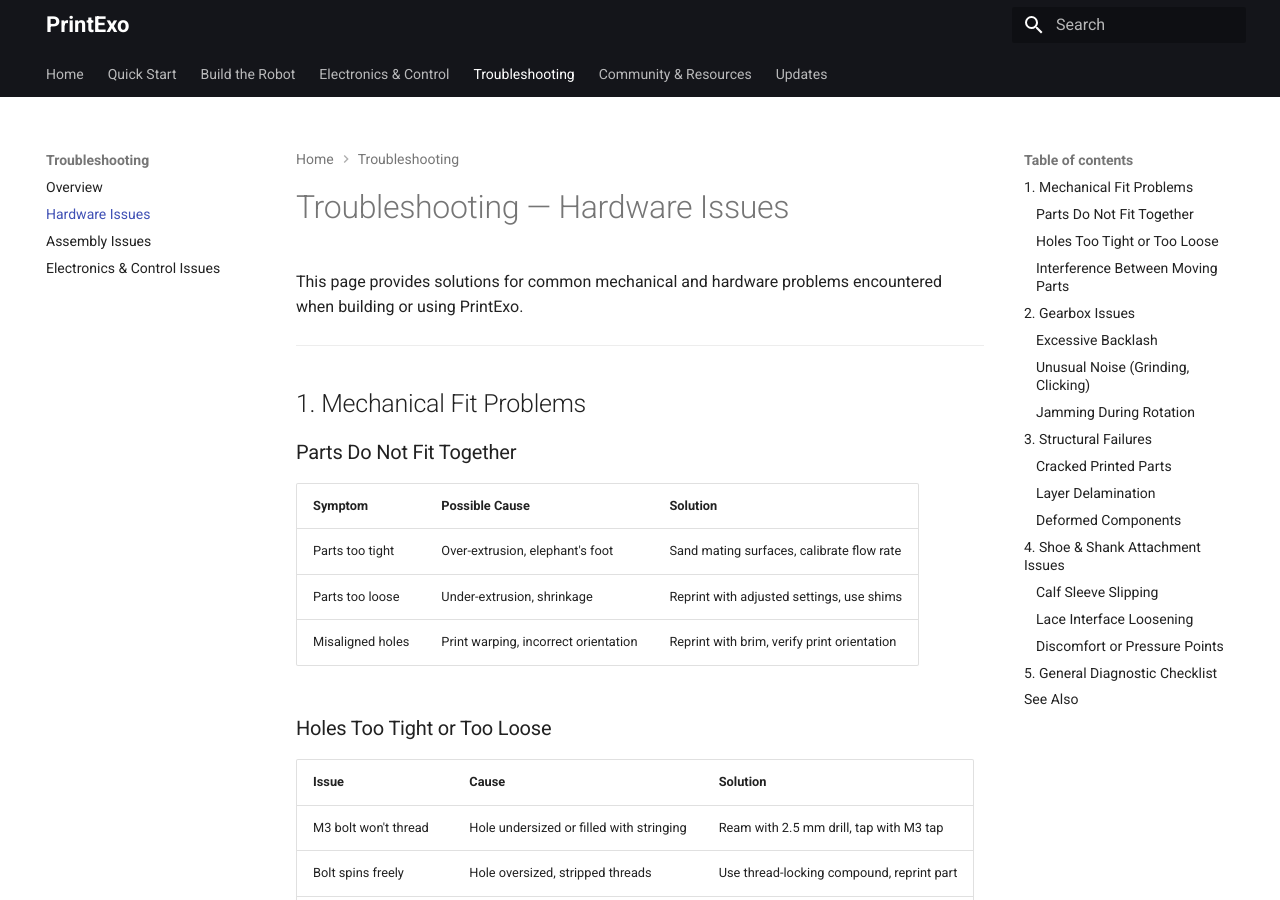
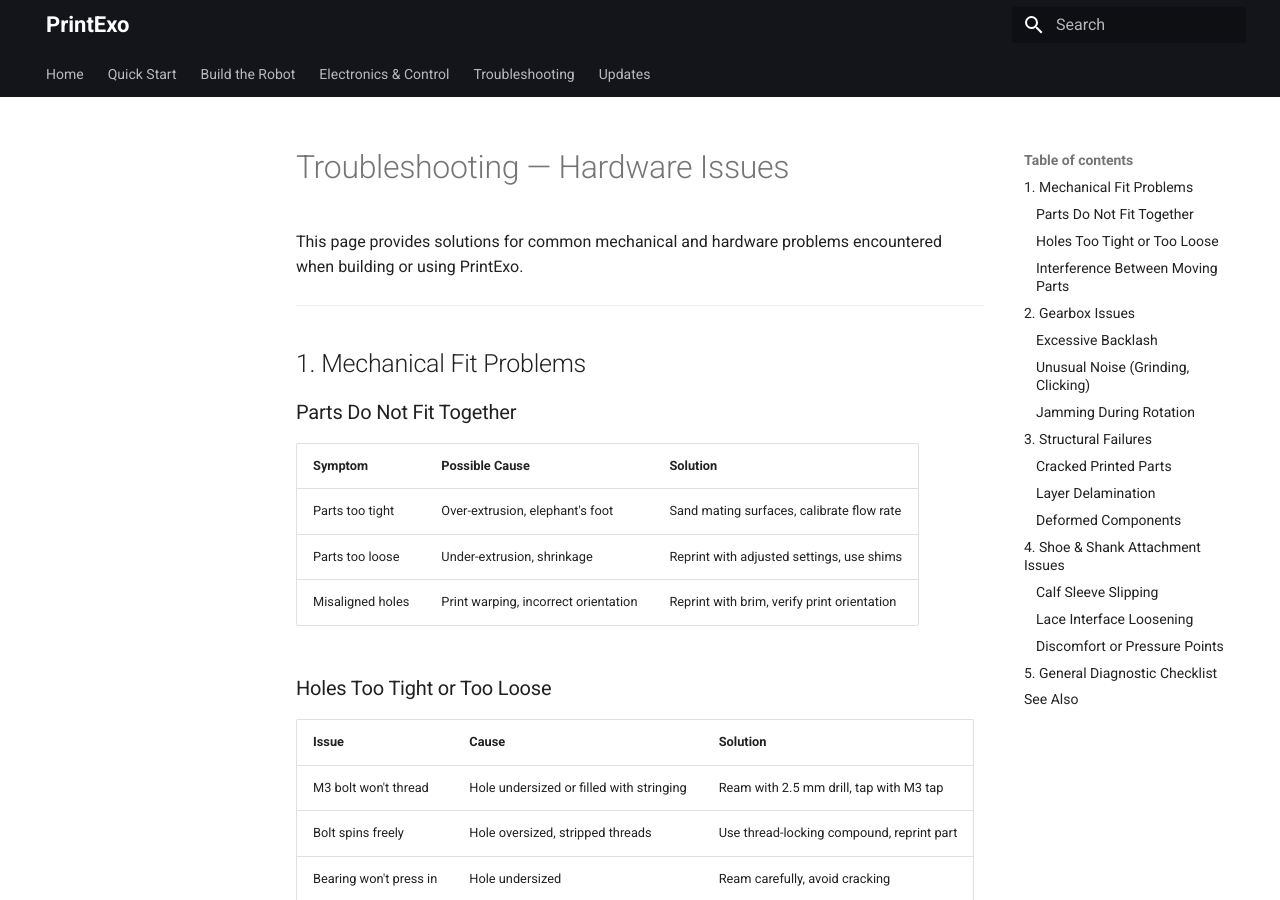
Before and after one commit to printexo/printexo.github.io, an MkDocs documentation site: the page built from docs/troubleshooting/hardware.md, in a window 1280 px wide and 900 px high. Built offline with MkDocs 1.6.1 and Material for MkDocs 9.7.7, drawn with Linux system fonts in a browser that asks for light colours; some of the changed lines change nothing that is shown.

Commit message:
Update mkdocs.yml

```diff
--- a/mkdocs.yml
+++ b/mkdocs.yml
@@ -66,28 +66,27 @@
       - Assembly Guide: hardware/assembly.md
       - Shoelace Fixation Guide: hardware/shoelace.md
 
-  - Electronics & Control:
-      - Electronics & Control: elec_control/index.md
+  - Electronics & Control: elec_control/index.md
+      #- Overview: elec_control/index.md
       #- Motor driver & configuration: elec_control/motor.md
       #- Wiring: elec_control/wiring.md
       #- Control software overview: elec_control/control.md
       #- Running demo: elec_control/demo.md
 
-  - Troubleshooting:
-      - Overview: troubleshooting/index.md
-      - Hardware Issues: troubleshooting/hardware.md
-      - Assembly Issues: troubleshooting/assembly.md
-      - Electronics & Control Issues: troubleshooting/elec_control.md
+  - Troubleshooting: troubleshooting/index.md
+      #- Overview: troubleshooting/index.md
+      #- Hardware Issues: troubleshooting/hardware.md
+      #- Assembly Issues: troubleshooting/assembly.md
+      #- Electronics & Control Issues: troubleshooting/elec_control.md
 
-  - Community & Resources:
-      - Overview: comm_res/index.md
-      - FAQ: comm_res/faq.md
-      - Paper & citation: comm_res/citation.md
-      - Contact: comm_res/contact.md
-      - Contribute: comm_res/contribute.md
+  #- Community & Resources:
+      #- Overview: comm_res/index.md
+      #- FAQ: comm_res/faq.md
+      #- Paper & citation: comm_res/citation.md
+      #- Contact: comm_res/contact.md
+      #- Contribute: comm_res/contribute.md
 
-  - Updates:
-      - Overview: updates/index.md
+  - Updates: updates/index.md
 
   # - Workshop / Course:
   #     - lessons/index.md
```
